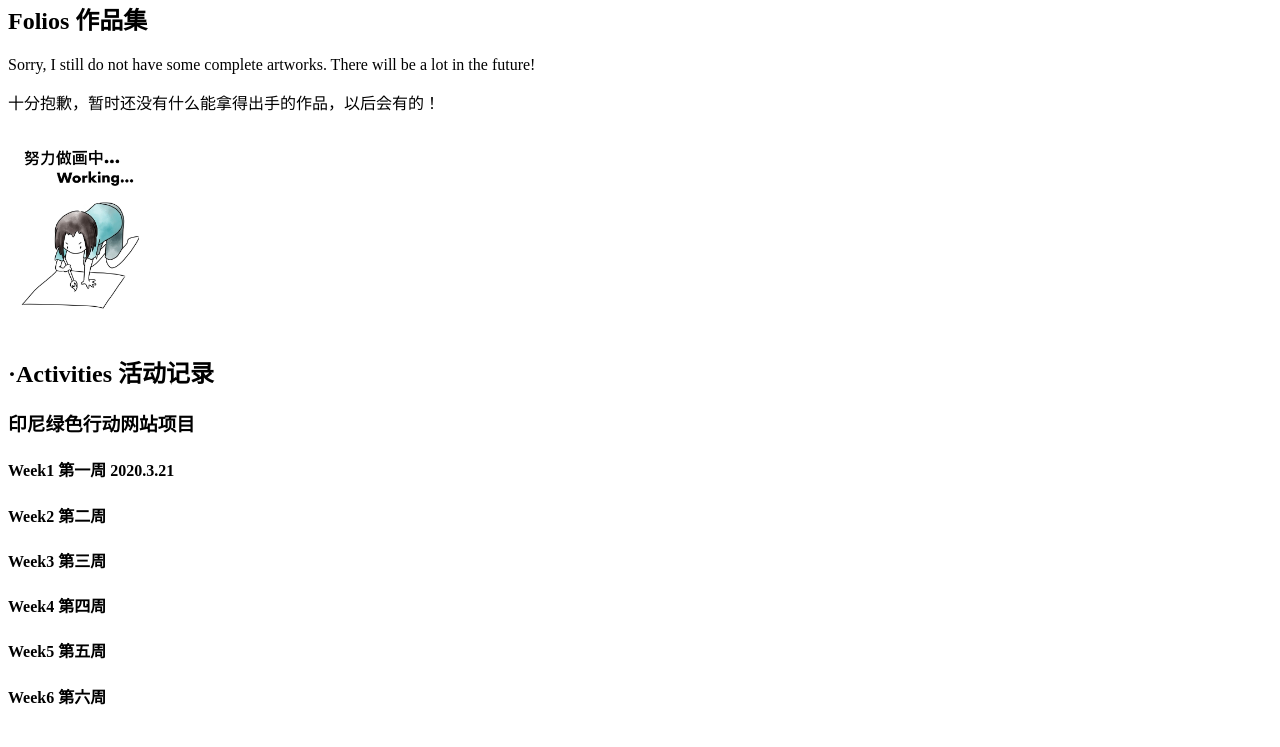
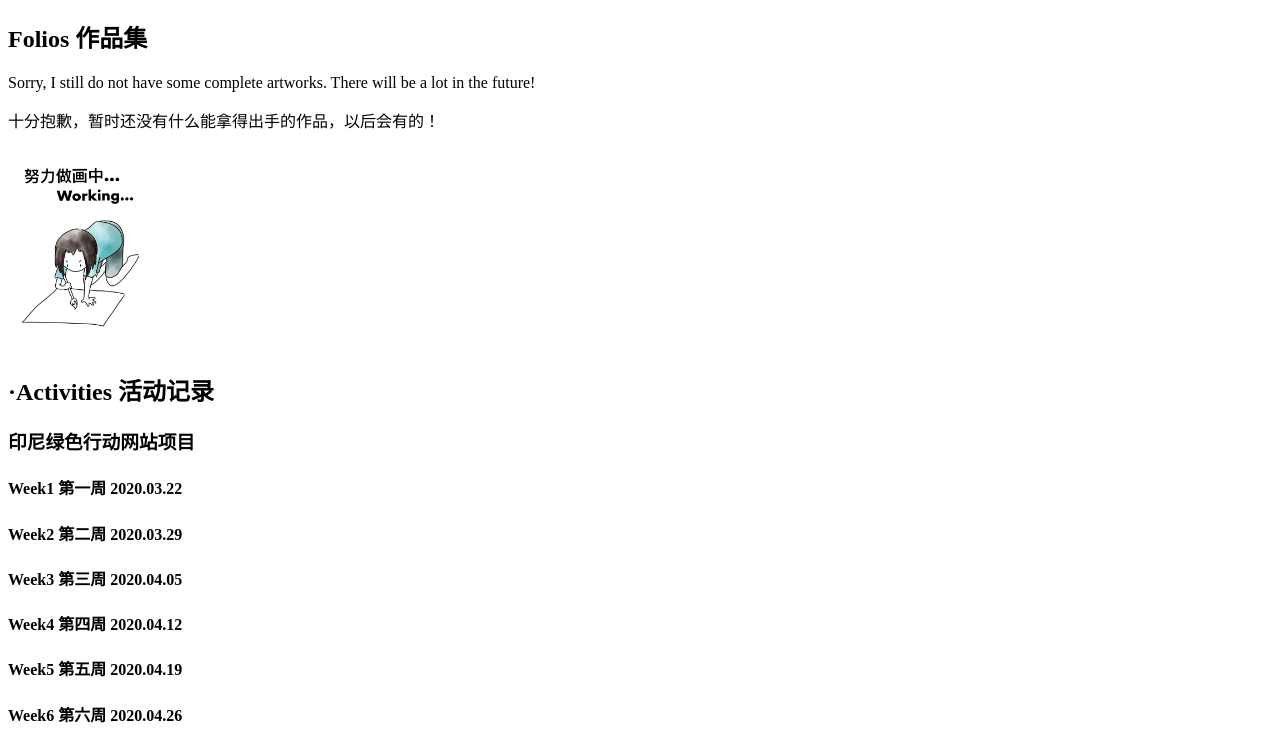
Before and after one commit to Claire-123/Claire-123.github.io, a plain HTML site: page index.html in a window 1280 px wide. Shown: the part 435-1182 px from the top of the page. Drawn offline with Linux system fonts and the light colour scheme.

Commit message:
set the font as a class

```diff
--- a/index.html
+++ b/index.html
@@ -1,10 +1,11 @@
 <!DOCTYPE html>
 <head>
-<title>Claire's Page</title>
-<meta charset="utf-8">
+  <title>Claire's Page</title>
+  .font
+  {font-family: "Gill Sana MT"; text-align:center;}
 </head>
-<body font-family="华文中宋">
-  <nav class="navbar navbar-light" style="background-color: #006666;">
+<body class="font">
+  <nav class="navbar navbar-light" style="background-color: #006666; color: white">
     <div class="container">
       <button class="navbar-toggler" type="button" data-toggle="collapse" data-target="#navbarNavAltMarkup" aria-controls="navbarNavAltMarkup" aria-expanded="false" aria-label="Toggle navigation">
         <span class="navbar-toggler-icon"></span>
@@ -28,16 +29,16 @@
   <img src="正在画.jpg" width="150" heigh="200" alt="The picture is lost 图片消失了">
   <h2>·Activities 活动记录</h2>
   <h3>印尼绿色行动网站项目</h3>
-  <h4>Week1 第一周 2020.3.21</h4>
+  <h4>Week1 第一周 2020.03.22</h4>
   <p></p>
-  <h4>Week2 第二周</h4>
+  <h4>Week2 第二周 2020.03.29</h4>
   <p></p>
-  <h4>Week3 第三周</h4>
+  <h4>Week3 第三周 2020.04.05</h4>
   <p></p>
-  <h4>Week4 第四周</h4>
+  <h4>Week4 第四周 2020.04.12</h4>
   <p></p>
-  <h4>Week5 第五周</h4>
+  <h4>Week5 第五周 2020.04.19</h4>
   <p></p>
-  <h4>Week6 第六周</h4>
+  <h4>Week6 第六周 2020.04.26</h4>
   <p></p>
   </body>
```
